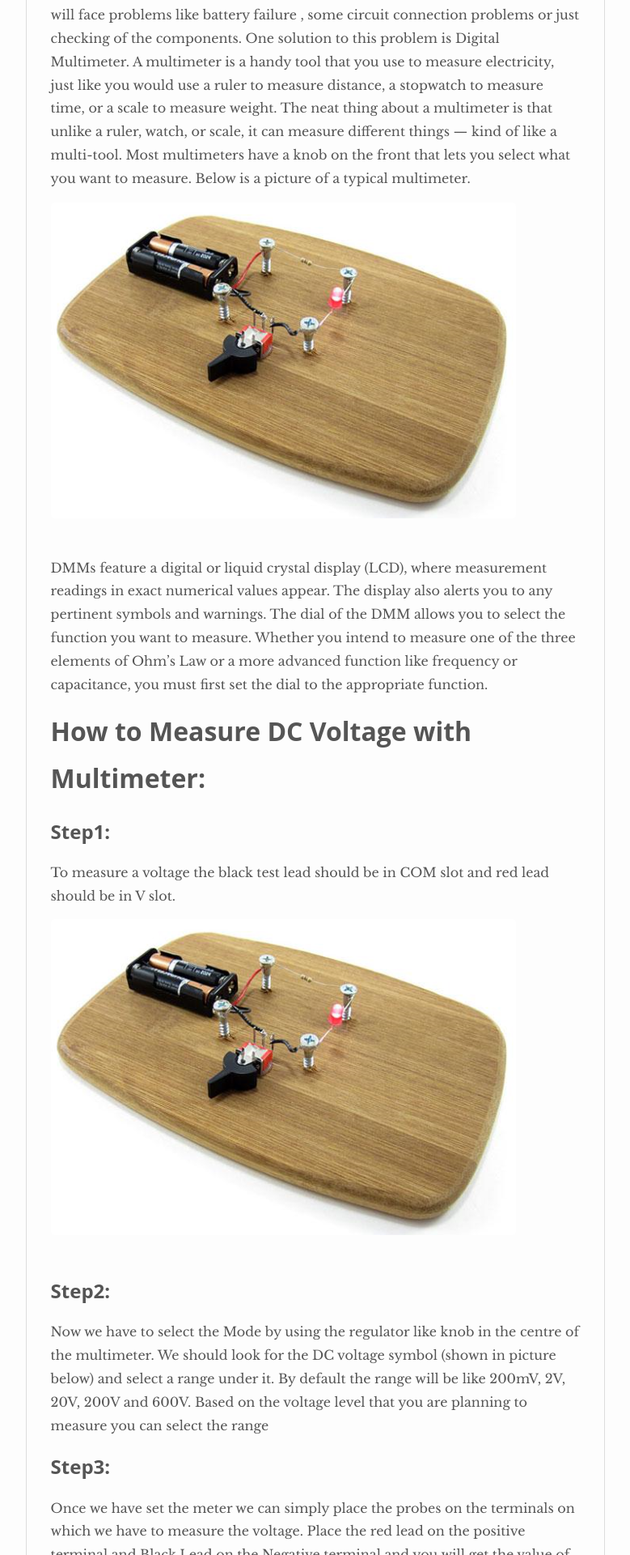
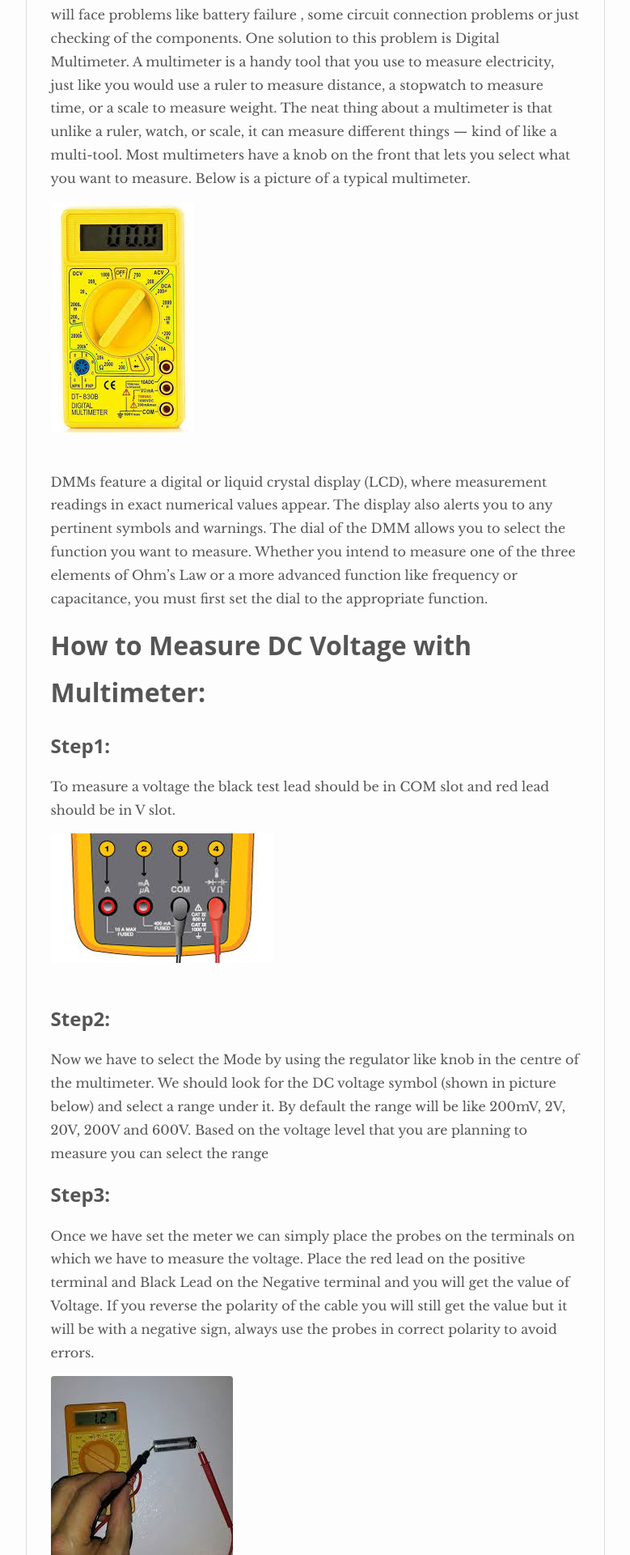
Before and after one commit to yugn27/atel, a Jekyll site: the page built from _posts/2018-01-02-How-to-use-Digital-Multimeter.markdown, in a window 1280 px wide. Shown: the part 625-2545 px from the top of the page at 81% size, without its empty margins (250-1029 px from the left). Built offline with Jekyll 4.4.1, drawn with Linux system fonts in a browser that asks for light colours; nearby versions of some CDN libraries; comment, search, counter and statistics services are not loaded.

Commit message:
Update 2018-01-02-How-to-use-Digital-Multimeter.markdown

```diff
--- a/_posts/2018-01-02-How-to-use-Digital-Multimeter.markdown
+++ b/_posts/2018-01-02-How-to-use-Digital-Multimeter.markdown
@@ -9,7 +9,7 @@ categories: Electronic
 When you will come across the use of batteries and making of your circuits, you will face problems like battery failure , some circuit connection problems or just checking of the components. One solution to this problem is Digital Multimeter.
 A multimeter is a handy tool that you use to measure electricity, just like you would use a ruler to measure distance, a stopwatch to measure time, or a scale to measure weight. The neat thing about a multimeter is that unlike a ruler, watch, or scale, it can measure different things — kind of like a multi-tool. Most multimeters have a knob on the front that lets you select what you want to measure. Below is a picture of a typical multimeter.
 
-![]({{site.baseurl}}/images/ckt01.png)
+![]({{site.baseurl}}/images/Electronic/3/01.jpg)
 
 
 DMMs feature a digital or liquid crystal display (LCD), where measurement readings in exact numerical values appear. The display also alerts you to any pertinent symbols and warnings.
@@ -19,14 +19,14 @@ The dial of the DMM allows you to select the function you want to measure. Wheth
 ## Step1:
 To measure a voltage the black test lead should be in COM slot and red lead should be in V slot.
 
-![]({{site.baseurl}}/images/ckt01.png)
+![]({{site.baseurl}}/images/Electronic/3/02.jpg)
 
 ## Step2:
 Now we have to select the Mode by using the regulator like knob in the centre of the multimeter. We should look for the DC voltage symbol (shown in picture below) and select a range under it. By default the range will be like 200mV, 2V, 20V, 200V and 600V. Based on the voltage level that you are planning to measure you can select the range
 ## Step3:
 Once we have set the meter we can simply place the probes on the terminals on which we have to measure the voltage. Place the red lead on the positive terminal and Black Lead on the Negative terminal and you will get the value of Voltage. If you reverse the polarity of the cable you will still get the value but it will be with a negative sign, always use the probes in correct polarity to avoid errors.
 
-![]({{site.baseurl}}/images/ckt01.png)
+![]({{site.baseurl}}/images/Electronic/3/03.jpg)
 
 # How to Measure Resistance with Multimeter:
 ## Step1:
@@ -34,7 +34,7 @@ To measure resistance with multimeter make sure the black probe is on the COM sl
 ## Step2:
 Now, turn the knob to the Resistance symbol. Again we have ranges from 200Ω to 2MΩ, select the one that you desire, You can always try different ranges to get the right range that suits for your resistor.
 
-![]({{site.baseurl}}/images/ckt01.png)
+![]({{site.baseurl}}/images/Electronic/3/04.jpg)
 
 # How to Check Components using Diode Mode:
 
@@ -44,12 +44,12 @@ Get your multimeter make sure your black probe is in the COM slot and the red pr
 ## Step2:
 Adjust the regulator knob to the diode symbol as shown in the picture below.  The diode mode and the 2K mode resistance mode use the same place so don’t worry about it.
 
-![]({{site.baseurl}}/images/ckt01.png)
+![]({{site.baseurl}}/images/Electronic/3/05.jpg)
 
 ## Step3:
 Now place the Red probe on the Anode and the Black probe on the cathode of the LED and it should make the LED glow. This works because LED is also a form of diode, if you reverse the polarity the LED will not glow the same can be used to check the working of a diode.
 
-![]({{site.baseurl}}/images/ckt01.png)
+![]({{site.baseurl}}/images/Electronic/3/06.jpg)
 
 
 # How to Check Continuity with Multimeter:
@@ -60,4 +60,4 @@ The check for continuity of any wire or circuit, place the Black probe on the CO
 ## Step2:
 To check continuity between terminals say terminal A and terminal B, place one probe (any probe) on terminal A and the other on Terminal B. If there is connection between terminal A and terminal B then the meter will read zero and you will also get a “beep” sound. If there is not connection you won’t get the beep sound.
 
-![]({{site.baseurl}}/images/ckt01.png)
+![]({{site.baseurl}}/images/Electronic/3/07.jpg)
```
